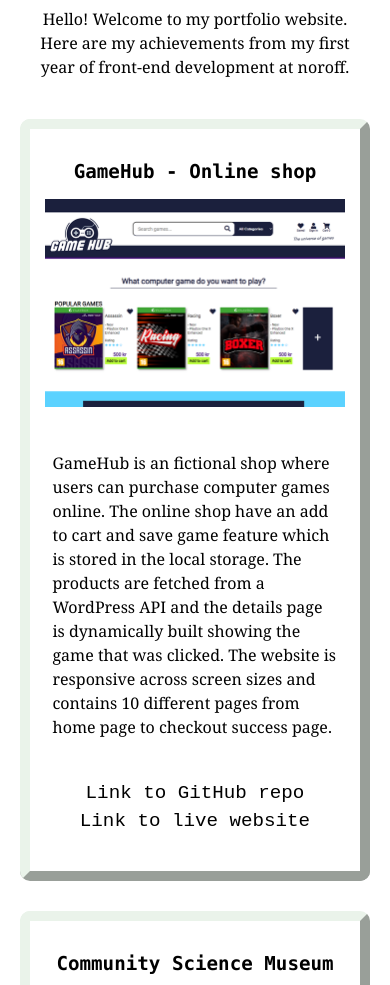
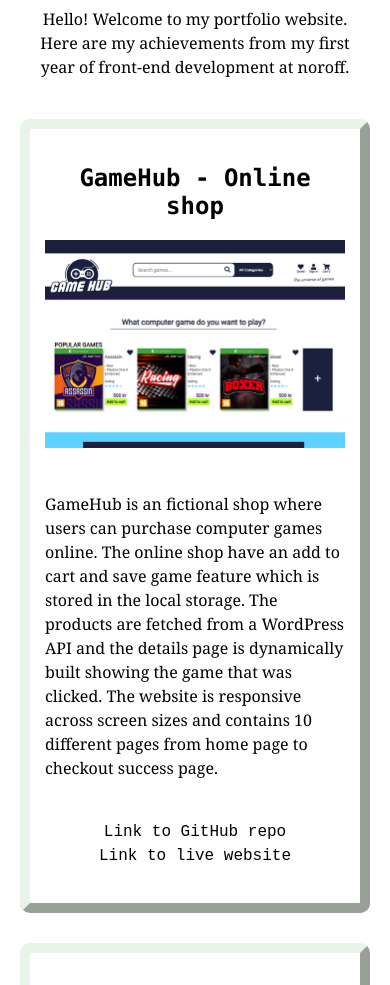
Before and after one commit to Gronnfrosk/Portfolio1, a plain HTML site: page index.html in a window 390 px wide. Shown: the part 91-1076 px from the top of the page. Drawn offline with Linux system fonts and the light colour scheme.

Commit message:
Small adjustments

```diff
--- a/style.css
+++ b/style.css
@@ -21,7 +21,7 @@ h2, a {
     text-align: center;
 }
 h2 {
-    font-size: 1.2em;
+    font-size: 1.5em;
     font-weight: bold;
 }
 section {
@@ -63,7 +63,7 @@ a {
     text-decoration: none;
     color: black;
     line-height: 1.5;
-    font-size: 1.2em;
+    font-size: 1em;
 }
 a:hover {
     border-bottom: 5px solid #5f2b7b;
@@ -90,6 +90,9 @@ footer {
     section {
         border: 10px outset #eaf3ea;
     }
+    p {
+        width: 100%;
+    }
 }
 
 /*desktop/tablet styles*/
```
